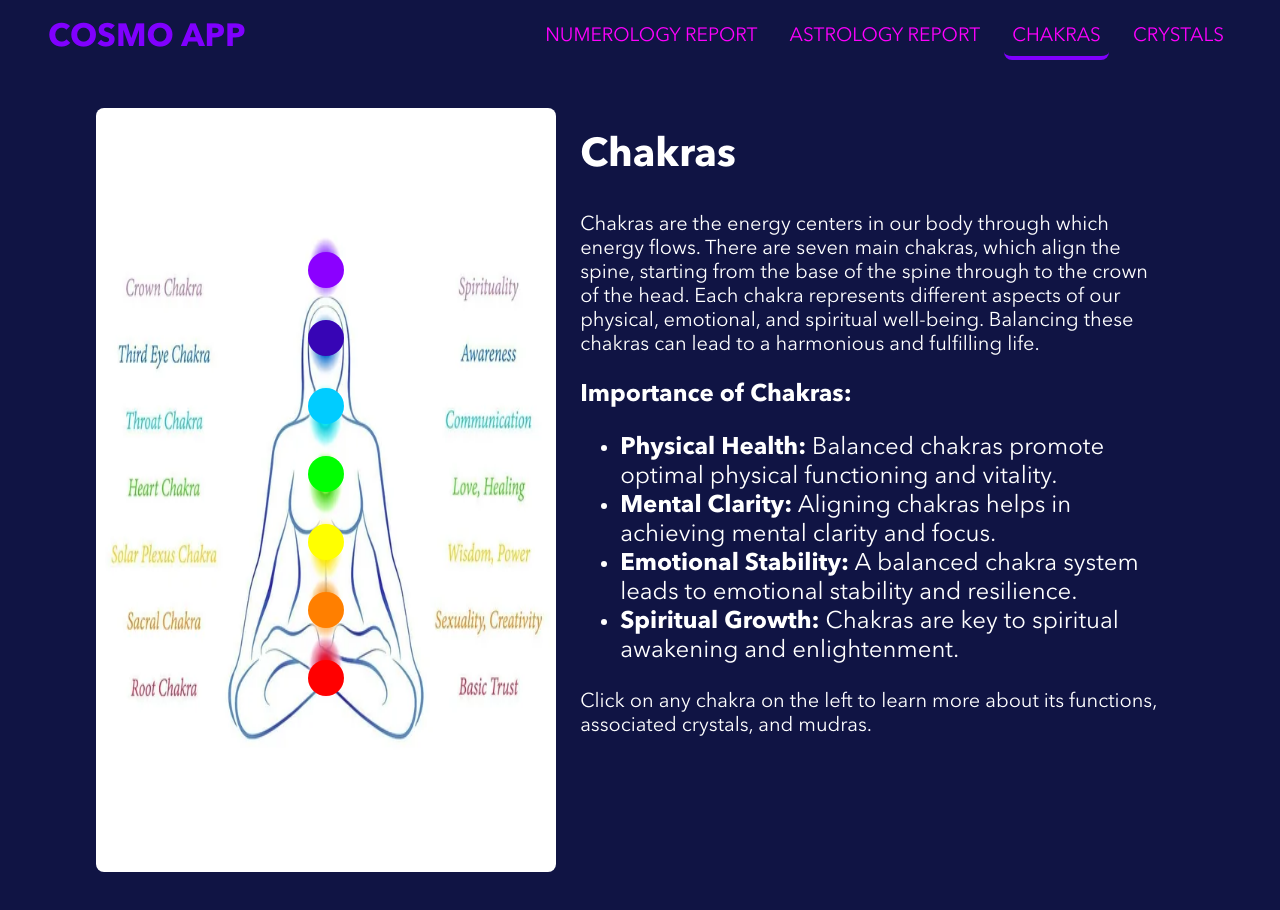
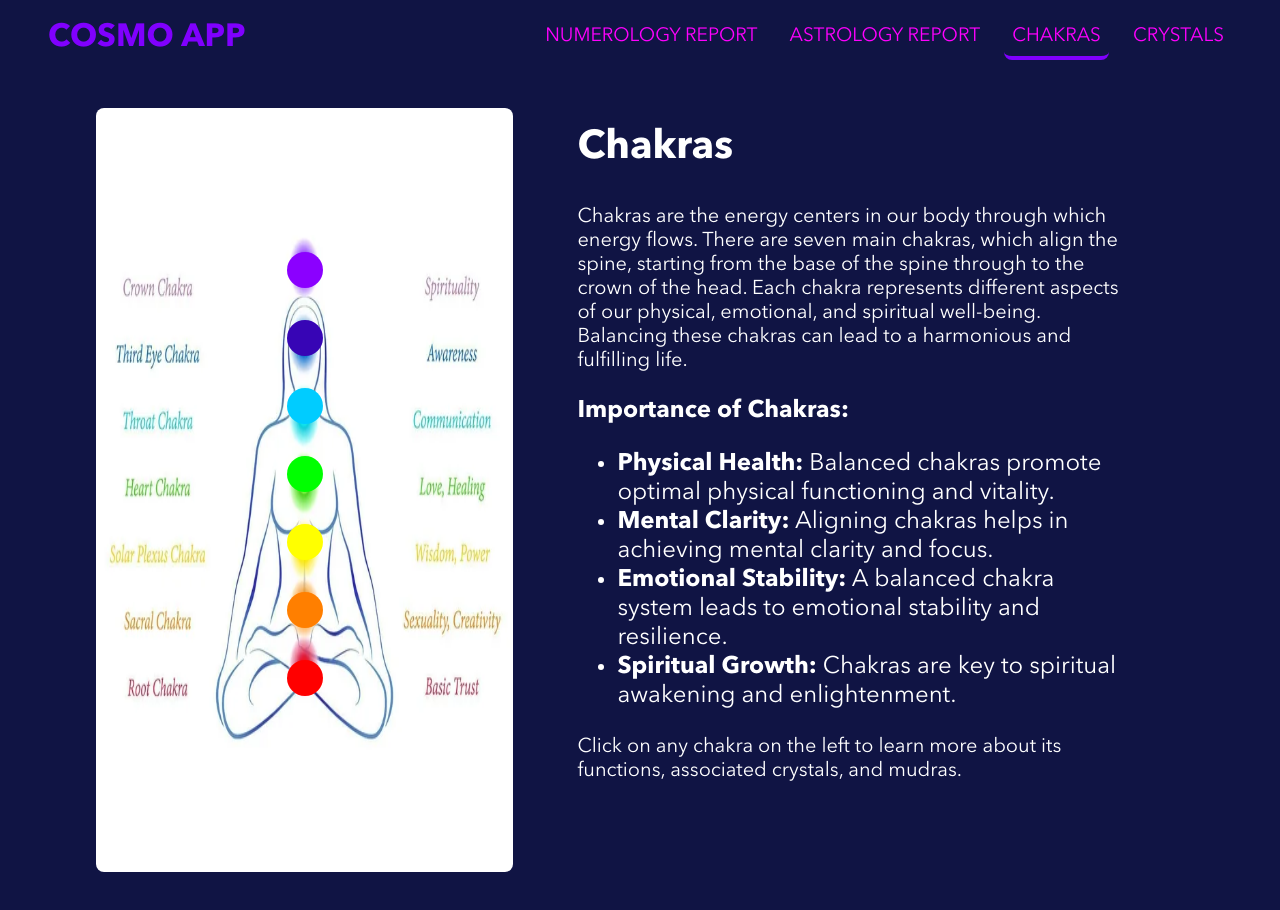
Before and after one commit to hazalsaygili/hazal-saygili-capstone-project, a React (Vite) app: page /chakras in a window 1280 px wide. Shown: the top 910 px of the page. Built offline with nearby package versions, Linux system fonts and the light colour scheme.

Commit message:
update styling

```diff
--- a/src/pages/ChakrasPage/ChakrasPage.scss
+++ b/src/pages/ChakrasPage/ChakrasPage.scss
@@ -65,16 +65,16 @@ h3 {
     text-align: center;
 
     &:hover {
-      box-shadow: 0 0 1rem rgba(193, 255, 49, 0.5);
+      box-shadow: 0 0 1rem rgba($neon-purple, 0.5);
     }
   }
 }
 
 .chakras__content {
   width: 100%;
-  padding: 1.5rem;
+  padding: 1rem 4rem;
   @include tablet {
-    width: 63%;
+    width: 65%;
   }
 
   h2 {
--- a/src/pages/NumerologyPage/NumerologyPage.scss
+++ b/src/pages/NumerologyPage/NumerologyPage.scss
@@ -15,7 +15,7 @@
 
   @include tablet {
     flex-direction: row;
-    gap: 1rem;
+    gap: 2rem;
   }
 
   &__form-container {
@@ -99,7 +99,7 @@
   &__report {
     background-color: white;
     padding: 2rem;
-    border-radius: 10px;
+    border-radius: 0.5rem;
     box-shadow: 0 4px 1rem rgba($neon-pink, 0.5);
   }
 
```
